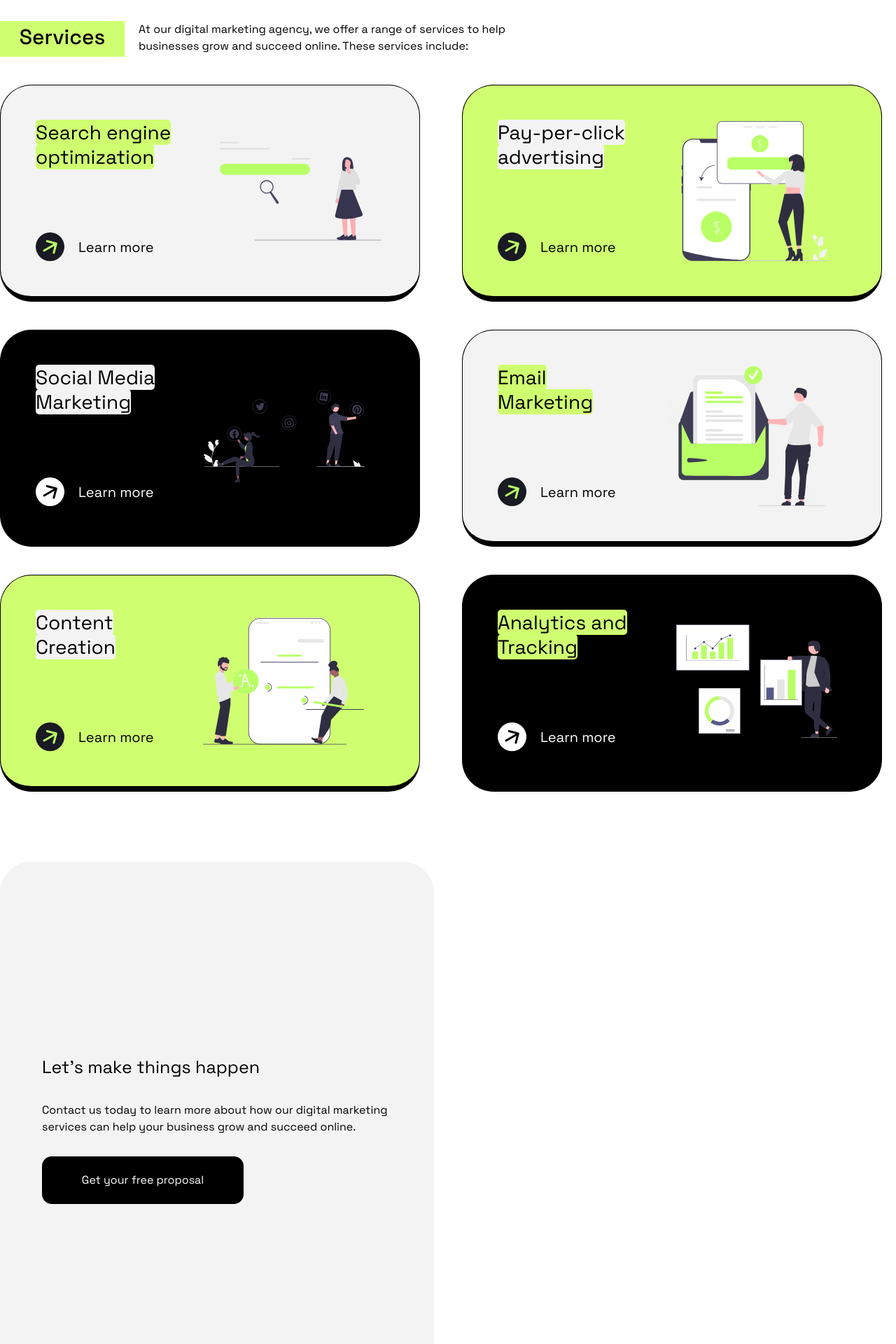
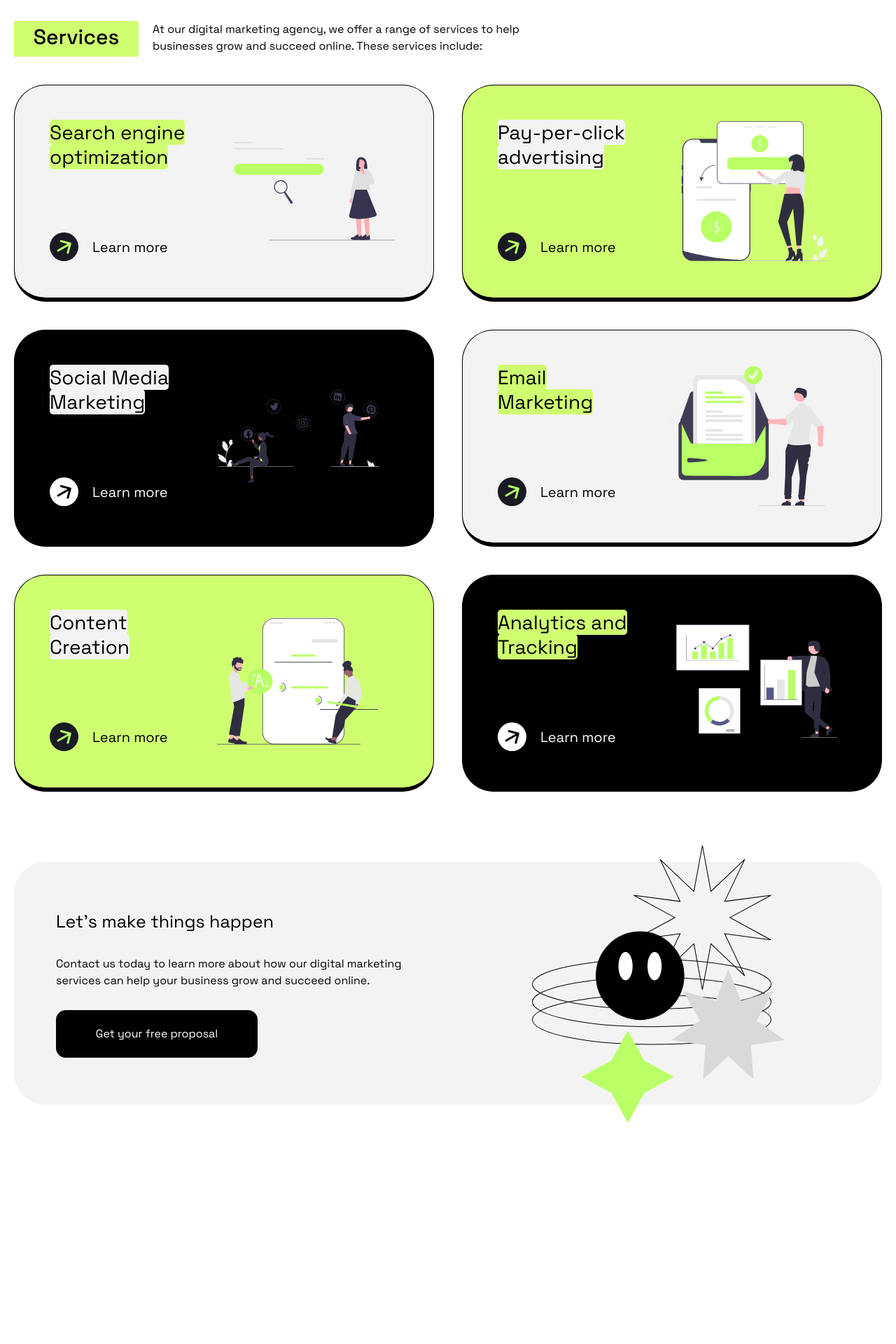
Before and after one commit to ogabekrustamov/Positivus, a React (Vite) app: page / in a window 1280 px wide. Shown: the part 920-2840 px from the top of the page at 70% size. After the commit the page ends 2600 px from the top, so only its background shows below. Built offline with nearby package versions, Linux system fonts and the light colour scheme.

Commit message:
fully responsive hero and services section

```diff
--- a/src/Components/Hero.jsx
+++ b/src/Components/Hero.jsx
@@ -63,7 +63,7 @@ const Hero = () => {
     }, []);
 
     return (
-        <div className="w-full h-[800px]  mt-[150px]  max-lg:h-[1300px] ">
+        <div className="w-full h-[800px]  mt-[150px]  max-lg:h-[1300px] max-sm:h-[1150px]">
             {/* Text Side */}
 
             <div className="w-full h-[500px] bg-white flex flex-row  mt-17 px-10 gap-15 max-lg:flex-col max-lg:items-center max-lg:gap-[50px;] max-lg:h-[950px] max-sm:h-[800px] ">
@@ -84,7 +84,7 @@ const Hero = () => {
 
                     <button
                         className={`w-[264px] h-[68px] text-white bg-black text-[20px] rounded-[14px] transition-all duration-700 ease-out transform
-                        ${showItems.includes("button") ? "opacity-100 translate-y-0" : "opacity-0 -translate-y-5"} max-sm:w-[280px] max-sm:h-[48px]`}
+                        ${showItems.includes("button") ? "opacity-100 translate-y-0" : "opacity-0 -translate-y-5"} max-sm:text-[18px] max-sm:w-[250px] max-sm:h-[48px]`}
                     >
                         Book a consultation
                     </button>
--- a/src/Components/Services.jsx
+++ b/src/Components/Services.jsx
@@ -12,101 +12,101 @@ import media from '../assets/media.svg';
 const  Services = () => {
     return (
         <div>
-            <div className="flex max-lg:justify-center">
-                <span className="bg-[rgb(207,255,113)] text-[30px] w-[178px] h-[51px] flex justify-center font-[500] mr-5"><h1>Services</h1></span>
-                <div className="w-[580px] h-[46px] max-lg:w-[540px]">At our digital marketing agency, we offer a range of services to help businesses grow and succeed online. These services include:</div>
+            <div className="flex max-lg:justify-center max-sm:justify-center">
+                <span className="bg-[rgb(207,255,113)] text-[30px] w-[178px] h-[51px] flex justify-center font-[500] mr-5 max-sm:text-[18px] max-sm:w-[90px] max-sm:h-[45px] max-sm:items-center"><h1>Services</h1></span>
+                <div className="w-[580px] h-[46px] max-lg:w-[540px] max-sm:w-[370px] max-sm:h-[80px] max-sm:text-[14px]">At our digital marketing agency, we offer a range of services to help businesses grow and succeed online. These services include:</div>
             </div>
             <div className="grid grid-rows-3 grid-cols-2 gap-[40px] pt-[40px] max-lg:flex max-lg:flex-col max-lg:items-center">
-                <div className="w-[600px] h-[310px] bg-[rgb(243,243,243)] rounded-[45px]  border-[1px] border-b-8 p-[50px]">
+                <div className="w-[600px] h-[310px] bg-[rgb(243,243,243)] rounded-[45px]  border-[1px] border-b-6 p-[50px] max-sm:w-[450px] max-sm:h-[240px] max-sm:p-[20px]">
                     <div className=" inline-block">
-                        <span className="bg-[rgb(207,255,113)]  rounded-[5px] text-[28px] leading-tight ">Search engine</span><br/>
-                        <span className="bg-[rgb(207,255,113)]  rounded-[5px] text-[28px] leading-tight ">optimization</span>
+                        <span className="bg-[rgb(207,255,113)]  rounded-[5px] text-[28px] leading-tight max-sm:text-[23px]">Search engine</span><br/>
+                        <span className="bg-[rgb(207,255,113)]  rounded-[5px] text-[28px] leading-tight max-sm:text-[23px]">optimization</span>
                         <div className="mt-[90px] flex items-center text-[20px]">
-                            <img src={arrowb}
+                            <img src={arrowb} className="max-sm:w-[30px]"
                                  alt="arrowb"/>
-                            <a href="" className="ml-[20px]">Learn more</a>
+                            <a href="" className="ml-[20px] max-sm:text-[17px]">Learn more</a>
                         </div>
                     </div>
                     <div className=" inline-block  " >
-                        <img src={serch} className="w-[230px] h-[200px] inline-block float-right ml-[70px]" alt=""/>
+                        <img src={serch} className="w-[230px] h-[200px] inline-block float-right ml-[70px] max-sm:w-[200px] max-sm:h-[170px] max-sm:ml-8 max-sm:mb-4" alt=""/>
                     </div>
                 </div>
 
-                <div className="w-[600px] h-[310px] bg-[rgb(207,255,113)] rounded-[45px]  border-[1px] border-b-8 p-[50px]">
+                <div className="w-[600px] h-[310px] bg-[rgb(207,255,113)] rounded-[45px]  border-[1px] border-b-6 p-[50px] max-sm:w-[450px] max-sm:h-[240px] max-sm:p-[20px]">
                     <div className=" inline-block">
-                        <span className="bg-[rgb(243,243,243)]  rounded-[5px] text-[28px] leading-tight ">Pay-per-click</span><br/>
-                        <span className="bg-[rgb(243,243,243)]  rounded-[5px] text-[28px] leading-tight ">advertising</span>
+                        <span className="bg-[rgb(243,243,243)]  rounded-[5px] text-[28px] leading-tight max-sm:text-[23px]">Pay-per-click</span><br/>
+                        <span className="bg-[rgb(243,243,243)]  rounded-[5px] text-[28px] leading-tight max-sm:text-[23px]">advertising</span>
                         <div className="mt-[90px] flex items-center text-[20px]">
-                            <img src={arrowb} alt="arrowb"/>
-                            <a href="" className="ml-[20px]">Learn more</a>
+                            <img src={arrowb} className="max-sm:w-[30px]" alt="arrowb"/>
+                            <a href="" className="ml-[20px] max-sm:text-[17px]">Learn more</a>
                         </div>
                     </div>
                     <div className=" inline-block  " >
-                        <img src={click} className="w-[230px] h-[200px] inline-block float-right ml-[70px]" alt=""/>
+                        <img src={click} className="w-[230px] h-[200px] inline-block float-right ml-[70px] max-sm:w-[200px] max-sm:h-[170px] max-sm:ml-8 max-sm:mb-4" alt=""/>
                     </div>
                 </div>
 
-                <div className="w-[600px] h-[310px] bg-black rounded-[45px]  border-[1px] border-b-8 p-[50px]">
+                <div className="w-[600px] h-[310px] bg-black rounded-[45px]  border-[1px] border-b-6 p-[50px] max-sm:w-[450px] max-sm:h-[240px] max-sm:p-[20px]">
                     <div className=" inline-block">
-                        <span className="bg-[rgb(243,243,243)]  rounded-[5px] text-[28px] leading-tight ">Social Media</span><br/>
-                        <span className="bg-[rgb(243,243,243)]  rounded-[5px] text-[28px] leading-tight ">Marketing</span>
+                        <span className="bg-[rgb(243,243,243)]  rounded-[5px] text-[28px] leading-tight max-sm:text-[23px]">Social Media</span><br/>
+                        <span className="bg-[rgb(243,243,243)]  rounded-[5px] text-[28px] leading-tight max-sm:text-[23px]">Marketing</span>
                         <div className="mt-[90px] flex items-center text-[20px]">
-                            <img src={arroww} alt=""/>
-                            <a href="" className="ml-[20px] text-white">Learn more</a>
+                            <img src={arroww} className="max-sm:w-[30px]" alt=""/>
+                            <a href="" className="ml-[20px] text-white max-sm:text-[17px]">Learn more</a>
                         </div>
                     </div>
                     <div className=" inline-block  " >
-                        <img src={media} className="w-[230px] h-[200px] inline-block float-right ml-[70px]" alt=""/>
+                        <img src={media} className="w-[230px] h-[200px] inline-block float-right ml-[70px] max-sm:w-[200px] max-sm:h-[170px] max-sm:ml-8 max-sm:mb-4" alt=""/>
                     </div>
                 </div>
 
-                <div className="w-[600px] h-[310px] bg-[rgb(243,243,243)] rounded-[45px]  border-[1px] border-b-8 p-[50px]">
+                <div className="w-[600px] h-[310px] bg-[rgb(243,243,243)] rounded-[45px]  border-[1px] border-b-6 p-[50px] max-sm:w-[450px] max-sm:h-[240px] max-sm:p-[20px]">
                     <div className=" inline-block">
-                        <span className="bg-[rgb(207,255,113)]  rounded-[5px] text-[28px] leading-tight ">Email</span><br/>
-                        <span className="bg-[rgb(207,255,113)]  rounded-[5px] text-[28px] leading-tight ">Marketing</span>
+                        <span className="bg-[rgb(207,255,113)]  rounded-[5px] text-[28px] leading-tight max-sm:text-[23px]">Email</span><br/>
+                        <span className="bg-[rgb(207,255,113)]  rounded-[5px] text-[28px] leading-tight max-sm:text-[23px]">Marketing</span>
                         <div className="mt-[90px] flex items-center text-[20px]">
-                            <img src={arrowb} alt=""/>
-                            <a href="" className="ml-[20px]">Learn more</a>
+                            <img src={arrowb} className="max-sm:w-[30px]" alt=""/>
+                            <a href="" className="ml-[20px] max-sm:text-[17px]">Learn more</a>
                         </div>
                     </div>
                     <div className=" inline-block  " >
-                        <img src={message} className="w-[230px] h-[200px] inline-block float-right ml-[70px]" alt=""/>
+                        <img src={message} className="w-[230px] h-[200px] inline-block float-right ml-[70px] max-sm:w-[200px] max-sm:h-[170px] max-sm:ml-8 max-sm:mb-4" alt=""/>
                     </div>
                 </div>
 
-                <div className="w-[600px] h-[310px] bg-[rgb(207,255,113)] rounded-[45px]  border-[1px] border-b-8 p-[50px]">
+                <div className="w-[600px] h-[310px] bg-[rgb(207,255,113)] rounded-[45px]  border-[1px] border-b-6 p-[50px] max-sm:w-[450px] max-sm:h-[240px] max-sm:p-[20px]">
                     <div className=" inline-block">
-                        <span className="bg-[rgb(243,243,243)]  rounded-[5px] text-[28px] leading-tight ">Content</span><br/>
-                        <span className="bg-[rgb(243,243,243)]  rounded-[5px] text-[28px] leading-tight ">Creation</span>
+                        <span className="bg-[rgb(243,243,243)]  rounded-[5px] text-[28px] leading-tight max-sm:text-[23px]">Content</span><br/>
+                        <span className="bg-[rgb(243,243,243)]  rounded-[5px] text-[28px] leading-tight max-sm:text-[23px]">Creation</span>
                         <div className="mt-[90px] flex items-center text-[20px]">
-                            <img src={arrowb} alt=""/>
-                            <a href="" className="ml-[20px] ">Learn more</a>
+                            <img src={arrowb} className="max-sm:w-[30px]" alt=""/>
+                            <a href="" className="ml-[20px] max-sm:text-[17px]">Learn more</a>
                         </div>
                     </div>
                     <div className=" inline-block  " >
-                        <img src={content} className="w-[230px] h-[200px] inline-block float-right ml-[70px]" alt=""/>
+                        <img src={content} className="w-[230px] h-[200px] inline-block float-right ml-[70px] max-sm:w-[200px] max-sm:h-[170px] max-sm:ml-8 max-sm:mb-4" alt=""/>
                     </div>
                 </div>
 
-                <div className="w-[600px] h-[310px] bg-black rounded-[45px]  border-[1px] border-b-8 p-[50px]">
+                <div className="w-[600px] h-[310px] bg-black rounded-[45px]  border-[1px] border-b-6 p-[50px] max-sm:w-[450px] max-sm:h-[240px] max-sm:p-[20px]">
                     <div className=" inline-block">
-                        <span className="bg-[rgb(207,255,113)]  rounded-[5px] text-[28px] leading-tight ">Analytics and</span><br/>
-                        <span className="bg-[rgb(207,255,113)]  rounded-[5px] text-[28px] leading-tight ">Tracking</span>
+                        <span className="bg-[rgb(207,255,113)]  rounded-[5px] text-[28px] leading-tight max-sm:text-[23px]">Analytics and</span><br/>
+                        <span className="bg-[rgb(207,255,113)]  rounded-[5px] text-[28px] leading-tight max-sm:text-[23px]">Tracking</span>
                         <div className="mt-[90px] flex items-center text-[20px]">
-                            <img src={arroww} alt=""/>
-                            <a href="" className="ml-[20px] text-white">Learn more</a>
+                            <img src={arroww} className="max-sm:w-[30px]" alt=""/>
+                            <a href="" className="ml-[20px] text-white max-sm:text-[17px]">Learn more</a>
                         </div>
                     </div>
                     <div className=" inline-block  " >
-                        <img src={statistic} className="w-[230px] h-[200px] inline-block float-right ml-[70px]" alt=""/>
+                        <img src={statistic} className="w-[230px] h-[200px] inline-block float-right ml-[70px] max-sm:w-[200px] max-sm:h-[170px] max-sm:ml-8 max-sm:mb-4" alt=""/>
                     </div>
                 </div>
 
-                <div className=" bg-[rgb(243,243,243)] rounded-[45px] mt-[60px] max-lg:w-[600px] max-lg:h-[310px]">
-                    <div className="w-[500px]  inline-flex flex-col gap-[30px] justify-center h-full ml-[60px]">
-                        <h1 className="text-[25px]">Let’s make things happen</h1>
-                        <p>Contact us today to learn more about how our digital marketing services can help your business grow and succeed online.</p>
-                        <button className="w-[288px] h-[68px] bg-black text-white rounded-[14px]">Get your free proposal</button>
+                <div className=" hidden bg-[rgb(243,243,243)] rounded-[45px] mt-[60px] max-lg:w-[600px] max-lg:h-[310px] max-lg:block max-sm:block max-sm:w-[450px] max-sm:h-[240px] max-sm:p-[20px] max-sm:mt-[20px]">
+                    <div className="w-[500px]  inline-flex flex-col gap-[30px] justify-center h-full ml-[60px] max-sm:w-[300px] max-sm:gap-[20px]">
+                        <h1 className="text-[25px] max-sm:text-[18px]">Let’s make things happen</h1>
+                        <p className="text-[14px]">Contact us today to learn more about how our digital marketing services can help your business grow and succeed online.</p>
+                        <button className="w-[288px] h-[68px] bg-black text-white rounded-[14px] max-sm:text-[14px] max-sm:w-[200px] max-sm:h-[48px]">Get your free proposal</button>
                     </div>
                     <div className="h-full float-right inline-flex items-center max-lg:hidden">
                         <img src={star} className="w-[500px] h-[550px]" alt="salom"/>
```
Also changed, not shown: src/Components/Navbar.jsx (+0 -103 lines).
